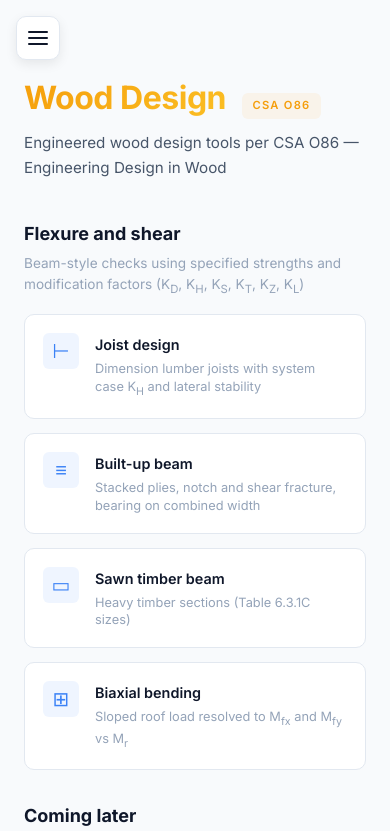
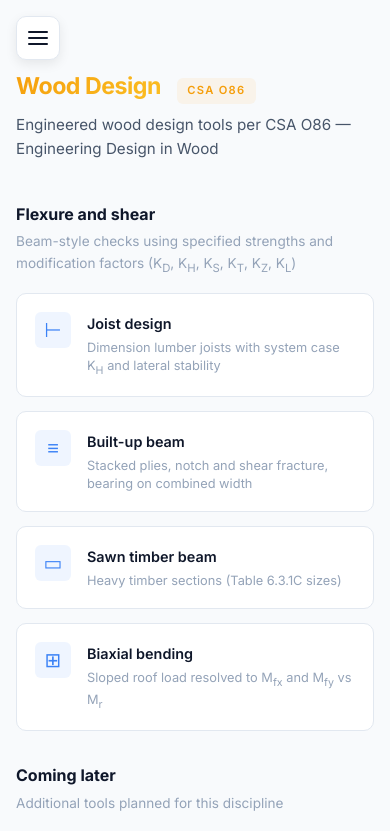
Before and after one commit to kokosakyi/dino-calcs, a React (Vite) app: page /wood in a window 390 px wide. Shown: the top 831 px of the page. Built offline with nearby package versions, Linux system fonts and the light colour scheme; what better-react-mathjax would draw is missing.

Commit message:
Additional UI modifications

```diff
--- a/src/App.css
+++ b/src/App.css
@@ -126,6 +126,9 @@ body {
 .app-container {
   display: flex;
   min-height: 100vh;
+  min-width: 0;
+  width: 100%;
+  max-width: 100%;
 }
 
 /* ===== Sidebar ===== */
@@ -458,6 +461,9 @@ body {
   margin-left: var(--sidebar-width);
   padding: 2rem 2.5rem;
   min-height: 100vh;
+  min-width: 0;
+  width: 100%;
+  max-width: 100%;
   transition: background-color var(--transition-normal);
 }
 
@@ -465,6 +471,8 @@ body {
 .home-page {
   max-width: 1100px;
   margin: 0 auto;
+  width: 100%;
+  min-width: 0;
 }
 
 .hero {
@@ -649,6 +657,8 @@ body {
 .discipline-home {
   max-width: 1200px;
   margin: 0 auto;
+  width: 100%;
+  min-width: 0;
 }
 
 .discipline-home-header {
@@ -658,7 +668,8 @@ body {
 .discipline-home-title {
   display: flex;
   align-items: baseline;
-  gap: 1rem;
+  flex-wrap: wrap;
+  gap: 0.75rem 1rem;
   margin-bottom: 0.5rem;
 }
 
@@ -705,6 +716,8 @@ body {
 .discipline-home-header > p {
   color: var(--text-secondary);
   font-size: 0.95rem;
+  overflow-wrap: anywhere;
+  word-wrap: break-word;
 }
 
 /* Tool Categories */
@@ -726,7 +739,7 @@ body {
 
 .tool-grid {
   display: grid;
-  grid-template-columns: repeat(auto-fill, minmax(280px, 1fr));
+  grid-template-columns: repeat(auto-fill, minmax(min(100%, 280px), 1fr));
   gap: 0.875rem;
 }
 
@@ -741,6 +754,12 @@ body {
   text-decoration: none;
   color: inherit;
   transition: all var(--transition-fast);
+  min-width: 0;
+}
+
+.tool-info {
+  min-width: 0;
+  flex: 1;
 }
 
 .tool-card:hover {
@@ -818,7 +837,7 @@ body {
 
 .planned-tools {
   display: grid;
-  grid-template-columns: repeat(auto-fit, minmax(260px, 1fr));
+  grid-template-columns: repeat(auto-fit, minmax(min(100%, 260px), 1fr));
   gap: 1rem;
   text-align: left;
   max-width: 800px;
@@ -864,6 +883,13 @@ body {
 .beam-design-page {
   max-width: 1400px;
   margin: 0 auto;
+  width: 100%;
+  min-width: 0;
+}
+
+.wood-design-page {
+  width: 100%;
+  min-width: 0;
 }
 
 .page-header {
@@ -880,6 +906,8 @@ body {
 .page-header p {
   color: var(--text-secondary);
   font-size: 0.95rem;
+  overflow-wrap: anywhere;
+  word-wrap: break-word;
 }
 
 /* ===== Input Panel ===== */
@@ -890,6 +918,8 @@ body {
   padding: 1.5rem;
   margin-bottom: 1.5rem;
   transition: all var(--transition-normal);
+  min-width: 0;
+  max-width: 100%;
 }
 
 .input-panel h2 {
@@ -902,7 +932,7 @@ body {
 
 .input-groups-container {
   display: grid;
-  grid-template-columns: repeat(auto-fit, minmax(260px, 1fr));
+  grid-template-columns: repeat(auto-fit, minmax(min(100%, 260px), 1fr));
   gap: 1.5rem;
 }
 
@@ -951,6 +981,7 @@ body {
   border-radius: var(--radius-md);
   overflow: hidden;
   transition: all var(--transition-fast);
+  min-width: 0;
 }
 
 .input-wrapper:focus-within {
@@ -1055,6 +1086,8 @@ body {
 /* ===== Calculations Panel ===== */
 .calculations-panel {
   margin-bottom: 1.5rem;
+  min-width: 0;
+  max-width: 100%;
 }
 
 /* ===== Results Panel ===== */
@@ -1064,6 +1097,8 @@ body {
   border-radius: var(--radius-lg);
   padding: 1.5rem;
   transition: all var(--transition-normal);
+  min-width: 0;
+  max-width: 100%;
 }
 
 .results-header {
@@ -1086,7 +1121,7 @@ body {
 
 .results-grid {
   display: grid;
-  grid-template-columns: repeat(auto-fill, minmax(280px, 1fr));
+  grid-template-columns: repeat(auto-fill, minmax(min(100%, 280px), 1fr));
   gap: 1rem;
 }
 
@@ -1274,6 +1309,8 @@ body {
   border-radius: var(--radius-lg);
   padding: 1.75rem;
   transition: all var(--transition-normal);
+  min-width: 0;
+  max-width: 100%;
 }
 
 .design-summary h2 {
@@ -1641,6 +1678,7 @@ mjx-container[jax="CHTML"]:not([display="true"]) {
   display: flex;
   flex-direction: column;
   gap: 0.375rem;
+  min-width: 0;
 }
 
 .dropdown-label {
@@ -1655,6 +1693,8 @@ mjx-container[jax="CHTML"]:not([display="true"]) {
   position: relative;
   cursor: pointer;
   outline: none;
+  min-width: 0;
+  width: 100%;
 }
 
 .dropdown-selected {
@@ -1972,7 +2012,7 @@ mjx-container[jax="CHTML"]:not([display="true"]) {
 
 .properties-grid {
   display: grid;
-  grid-template-columns: repeat(auto-fit, minmax(300px, 1fr));
+  grid-template-columns: repeat(auto-fit, minmax(min(100%, 300px), 1fr));
   gap: 1.25rem;
 }
 
@@ -2148,7 +2188,7 @@ mjx-container[jax="CHTML"]:not([display="true"]) {
 
 .filters-grid {
   display: grid;
-  grid-template-columns: repeat(auto-fit, minmax(180px, 1fr));
+  grid-template-columns: repeat(auto-fit, minmax(min(100%, 180px), 1fr));
   gap: 1rem;
 }
 
@@ -2339,6 +2379,28 @@ mjx-container[jax="CHTML"]:not([display="true"]) {
     padding-top: 4.5rem;
   }
 
+  .discipline-home-title h1 {
+    font-size: 1.65rem;
+  }
+
+  .coming-soon-section {
+    padding: 2rem 1.25rem;
+  }
+
+  .planned-tools {
+    grid-template-columns: 1fr;
+    max-width: none;
+  }
+
+  .design-summary {
+    min-width: 0;
+    max-width: 100%;
+  }
+
+  .module-utilization-table td:nth-child(2) {
+    white-space: normal;
+  }
+
   .discipline-cards {
     grid-template-columns: 1fr;
   }
@@ -2480,7 +2542,7 @@ mjx-container[jax="CHTML"]:not([display="true"]) {
 
 .calculated-values-grid {
   display: grid;
-  grid-template-columns: repeat(auto-fit, minmax(280px, 1fr));
+  grid-template-columns: repeat(auto-fit, minmax(min(100%, 280px), 1fr));
   gap: 0.75rem 1.5rem;
 }
 
@@ -2520,7 +2582,7 @@ mjx-container[jax="CHTML"]:not([display="true"]) {
 
 .combinations-row {
   display: grid;
-  grid-template-columns: repeat(auto-fit, minmax(300px, 1fr));
+  grid-template-columns: repeat(auto-fit, minmax(min(100%, 300px), 1fr));
   gap: 1.25rem;
 }
 
@@ -2688,6 +2750,24 @@ mjx-container[jax="CHTML"]:not([display="true"]) {
 }
 
 @media (max-width: 480px) {
+  .main-content {
+    padding-left: 1rem;
+    padding-right: 1rem;
+    padding-top: 4.25rem;
+  }
+
+  .coming-soon-section {
+    padding: 1.5rem 1rem;
+  }
+
+  .discipline-home-title h1 {
+    font-size: 1.45rem;
+  }
+
+  .tool-category > h2 {
+    font-size: 1rem;
+  }
+
   .mode-selector-panel {
     margin-bottom: 1rem;
   }
@@ -2862,7 +2942,7 @@ mjx-container[jax="CHTML"]:not([display="true"]) {
 
 .capacity-cards-grid {
   display: grid;
-  grid-template-columns: repeat(auto-fit, minmax(280px, 1fr));
+  grid-template-columns: repeat(auto-fit, minmax(min(100%, 280px), 1fr));
   gap: 1rem;
 }
 
@@ -2876,6 +2956,7 @@ mjx-container[jax="CHTML"]:not([display="true"]) {
   border: 1px solid var(--border-default);
   border-radius: var(--radius-lg);
   transition: all var(--transition-fast);
+  min-width: 0;
 }
 
 .capacity-card:hover {
@@ -2924,6 +3005,7 @@ mjx-container[jax="CHTML"]:not([display="true"]) {
   display: flex;
   flex-direction: column;
   gap: 0.25rem;
+  min-width: 0;
 }
 
 .capacity-label {
@@ -3550,7 +3632,7 @@ mjx-container[jax="CHTML"]:not([display="true"]) {
 
 .wood-util-grid {
   display: grid;
-  grid-template-columns: repeat(auto-fit, minmax(200px, 1fr));
+  grid-template-columns: repeat(auto-fit, minmax(min(100%, 200px), 1fr));
   gap: 0.75rem;
 }
 
@@ -3624,7 +3706,7 @@ mjx-container[jax="CHTML"]:not([display="true"]) {
 /* Concrete utilization summary */
 .concrete-util-grid {
   display: grid;
-  grid-template-columns: repeat(auto-fit, minmax(200px, 1fr));
+  grid-template-columns: repeat(auto-fit, minmax(min(100%, 200px), 1fr));
   gap: 0.75rem;
 }
 
--- a/src/index.css
+++ b/src/index.css
@@ -1,6 +1,18 @@
 /* Global styles - keep minimal, main styles in App.css */
 @import url('https://fonts.googleapis.com/css2?family=Inter:wght@400;500;600;700&display=swap');
 
+html {
+  max-width: 100%;
+  overflow-x: clip;
+}
+
+body {
+  max-width: 100%;
+  overflow-x: clip;
+}
+
 #root {
   min-height: 100vh;
+  width: 100%;
+  overflow-x: clip;
 }
--- a/src/pages/ConcreteHome.tsx
+++ b/src/pages/ConcreteHome.tsx
@@ -1,4 +1,4 @@
-import { NavLink } from 'react-router';
+import { Link } from 'react-router';
 
 export function ConcreteHome() {
   return (
@@ -11,23 +11,24 @@ export function ConcreteHome() {
         <p>Reinforced concrete design tools per CSA A23.3 &mdash; Design of Concrete Structures</p>
       </div>
 
-      <div className="discipline-tools-section">
+      <div className="tool-category">
         <h2>Available Tools</h2>
+        <p className="category-desc">Flexure, shear, and crack control checks for beams and one-way slabs per CSA A23.3</p>
         <div className="tool-grid">
-          <NavLink to="/concrete/beam-design" className="tool-card">
+          <Link to="/concrete/beam-design" className="tool-card">
             <span className="tool-icon">⊢</span>
-            <div>
+            <div className="tool-info">
               <h3>Rectangular Beam Design</h3>
               <p>Flexural and shear design with crack control checks</p>
             </div>
-          </NavLink>
-          <NavLink to="/concrete/slab-design" className="tool-card">
+          </Link>
+          <Link to="/concrete/slab-design" className="tool-card">
             <span className="tool-icon">▥</span>
-            <div>
+            <div className="tool-info">
               <h3>One-Way Slab Design</h3>
               <p>Flexural design per 1 m strip with shear and crack control</p>
             </div>
-          </NavLink>
+          </Link>
         </div>
       </div>
 
```
